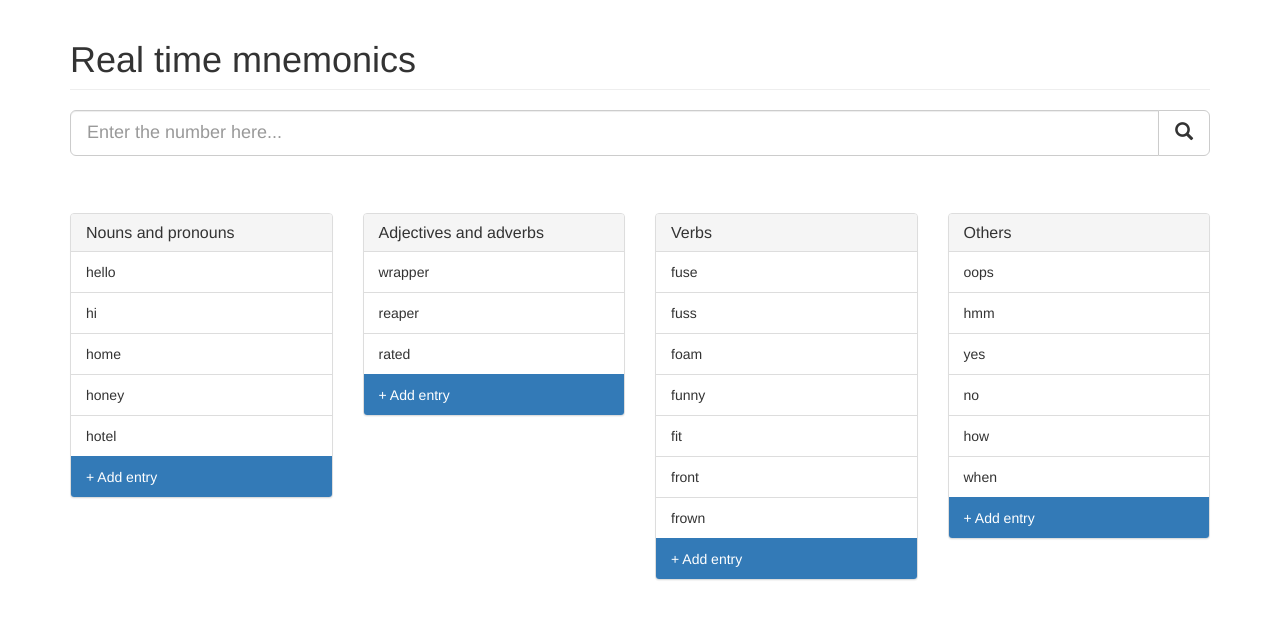
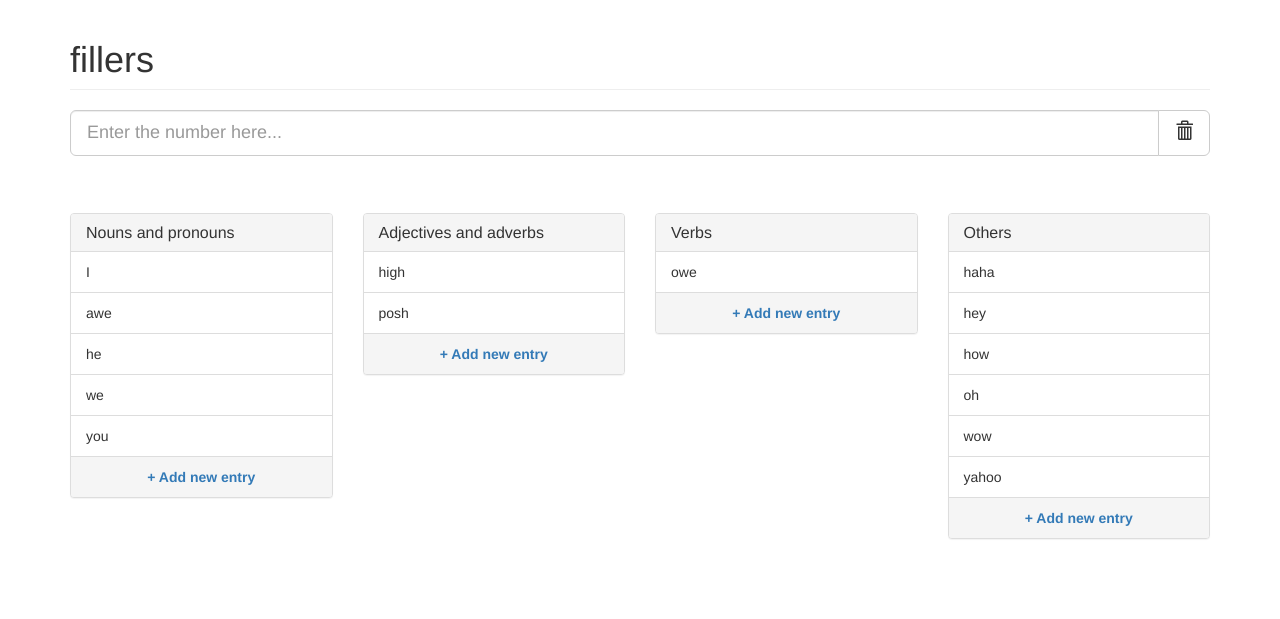
Before and after one commit to ishehroze/mnemonics, a Flask app: page / in a window 1280 px wide. Shown: the top 619 px of the page. Run offline with Flask 2, Linux system fonts and the light colour scheme; some libraries are stand-ins or nearby versions.

Commit message:
First working version

```diff
--- a/app.py
+++ b/app.py
@@ -21,10 +21,14 @@ def ajax(number):
     return json.dumps(num_dct)
 
 
-@app.route('/add/<number>/<mnemonic>/<pos_sym>')
-def add(number, mnemonic, pos_sym):
-    mn.add_entry(number, mnemonic, pos_sym, json_file)
-    return mn.read_json(json_file)
+@app.route('/add/<number>-<pos_sym>-<mnemonic>')
+def add(number, pos_sym, mnemonic):
+    return mn.add_entry(number, mnemonic, pos_sym, json_file_name)
+
+
+@app.route('/remove/<number>-<pos_sym>-<mnemonic>')
+def remove(number, pos_sym, mnemonic):
+    return mn.remove_entry(number, mnemonic, pos_sym, json_file_name)
 
 
 @app.route('/view/<number>')
--- a/mnemonics.json
+++ b/mnemonics.json
@@ -1 +1 @@
-{"11": {"adjective/adverb": [], "noun/pronoun": ["date", "teddy", "data"], "verb": ["date"], "others": []}, "10": {"adjective/adverb": [], "noun/pronoun": [], "verb": ["tease"], "others": []}, "123": {"adjective/adverb": [], "noun/pronoun": ["denim"], "verb": [], "others": []}, "12": {"adjective/adverb": ["tiny"], "noun/pronoun": ["tin", "don"], "verb": ["done"], "others": []}, "fillers": {"adjective/adverb": ["high"], "noun/pronoun": ["we", "you", "I", "awe"], "verb": ["owe"], "others": ["oh", "wow", "haha", "yahoo", "how"]}}
+{"123": {"verb": [], "others": [], "adjective/adverb": [], "noun/pronoun": ["denim"]}, "10": {"verb": ["tease"], "others": [], "adjective/adverb": [], "noun/pronoun": []}, "1": {"verb": ["do", "hate", "hit", "tie"], "noun/pronoun": ["day", "tea", "tie", "toe", "toy"], "adjective/adverb": ["hot", "wet", "white", "wide"], "others": []}, "11": {"verb": ["date"], "others": [], "adjective/adverb": ["tidy", "tight"], "noun/pronoun": ["dad", "data", "date", "duty", "teddy", "tide"]}, "12": {"verb": ["done"], "others": [], "adjective/adverb": ["tiny"], "noun/pronoun": ["tin", "don"]}, "fillers": {"verb": ["owe"], "others": ["haha", "hey", "how", "oh", "wow", "yahoo"], "adjective/adverb": ["high", "posh"], "noun/pronoun": ["I", "awe", "he", "we", "you"]}}
--- a/static/css/styles.css
+++ b/static/css/styles.css
@@ -1,3 +1,45 @@
 .top10 {
     margin-top: 5%;
 }
+
+.words .word .delete-word {
+    display: none;
+}
+
+.words .word:hover .delete-word {
+    display: inline;
+}
+
+a.add-word {
+    display: block;
+    color: #337AB7;
+    font-weight: bold;
+}
+
+a.add-word:hover {
+    color: white;
+    background-color: #D9534F;
+    border-color: #D43F3A;
+}
+
+a.add-word-done {
+    display: block;
+    color: #3C763D;
+    background-color: #DFF0D8;
+    font-weight: bold;
+}
+
+a.add-word-done:hover {
+    color: white;
+    background-color: #5CB85C;
+    border-color: #4CAE4C;
+}
+
+.word-input {
+    border-radius: 0;
+    margin-top: 1px;
+}
+
+.updated.glow {
+    border-radius: 0 0 2px red;
+}
--- a/static/js/main.js
+++ b/static/js/main.js
@@ -1,12 +1,40 @@
+var num_val = function () {
+    var number_val = $('#number').val();
+
+    if (number_val == "") { number_val = "fillers" };
+
+    return number_val;
+}
+
 var update_words = function (selector, wordList) {
-    $(selector + " .words").remove();
-    $(selector).append('<ul class="list-group words"></ul>');
+    $(selector + " .word").remove();
 
-    wordList.forEach(function (word) {
-        $(selector + " ul.list-group").append('<li class="list-group-item">' + word + "</li>");
-    });
+    if (wordList.length === 0) {
+        $(selector).parent().removeClass('panel-default');
+        $(selector).parent().addClass('panel-info');
+    }
+    else {
+        wordList.sort().forEach(function (word) {
+            var number,
+                pos,
+                word_id;
 
-    $(selector + " ul.list-group").append('<li class="list-group-item active">' + "+ Add Entry" + "</li>");
+            number = $('#number-heading').text();
+            pos = selector.replace("#", "");
+            pos = pos.replace("-list", "");
+            word_id = number + "-" + pos + "-" + word;
+
+            $(selector).parent().removeClass('panel-info');
+            $(selector).parent().addClass('panel-default');
+
+            $(selector).append(
+                '<li class="list-group-item word" id="' + word_id + '">' + word +
+                    '<button type="button" class="close delete-word" aria-label="Close">' +
+                        '<span aria-hidden="true">&times;</span>' +
+                    '</button>' +
+                '</li>');
+        });
+    }
 };
 
 var update_list = function (data) {
@@ -15,24 +43,124 @@ var update_list = function (data) {
     var verbs = data["verb"];
     var others = data["others"];
 
-    update_words('#n', nouns);
-    update_words('#ad', adjectives);
-    update_words('#v', verbs);
-    update_words('#oth', others);
+    update_words('#n-list', nouns);
+    update_words('#ad-list', adjectives);
+    update_words('#v-list', verbs);
+    update_words('#oth-list', others);
 };
 
 var update = function () {
-    var number_val = $('#number').val();
-
-    if (number_val == "") { number_val = "Filler" };
+    var number_val = num_val();
+    $('.temp').remove();
+    $('.add-word').show();
     $('#number-heading').text(number_val);
 
-    $.getJSON('http://localhost:5000/ajax/' + number_val, function (data) {
+    $.getJSON('/ajax/' + number_val, function (data) {
         update_list(data);
         return data;
     });
 };
 
+var startup = function (callback) {
+    update();
+    callback();
+}
+
 $(document).ready(function () {
-    $('#number').on('keyup', update);
+    update();
+
+    $('#number').keyup(update);
+
+    $('#empty-text').click(function () {
+        $('#number').val("");
+        update();
+    });
+
+    // "+ Add Entry" buttons
+    var addButtonClickEvent = function (posSym, pos) {
+        var addButtonId = '#add-' + posSym;
+
+        $(addButtonId).click(function () {
+            var placeHolderText,
+                listId,
+                inputIdValue,
+                doneButtonIdValue,
+                inputId,
+                inputWord,
+                wordIdVal,
+                wordId,
+                inputVal;
+
+            $(addButtonId).hide();
+
+            listId = '#' + posSym + '-list';
+            inputIdValue = posSym + '-input';
+
+            placeHolderText = "Enter " + pos + " for " + num_val();
+            $(listId).append('<input type="text" class="form-control word-input temp" id="' + inputIdValue + '" placeholder="' + placeHolderText + '">');
+
+            doneButtonIdValue = "add-" + posSym + "-done";
+            $(listId).parent().append(
+                '<a class="panel-footer text-center add-word-done temp" id="' + doneButtonIdValue + '" href="#">Done</a>');
+
+            doneButtonId = "#" + doneButtonIdValue;
+
+            $(doneButtonId).click(function () {
+                inputId = "#" + inputIdValue;
+                inputVal = $(inputId).val();
+
+                if (inputVal === "") {
+                    alert("Please enter a meaningful word");
+
+                } else {
+                    wordIdVal = num_val() + "-" + posSym + "-" + inputVal;
+                    $.getJSON('/add/' + wordIdVal, function (data) {
+                        //console.log(data);
+                        if (data.status === "success") {
+                            $(inputId).remove();
+                            $(doneButtonId).remove();
+                            $(addButtonId).show();
+                            update();
+                            wordId = "#" + wordIdVal;
+                            console.log(wordId);
+                            $(wordId).addClass("updated");
+                            $(wordId).addClass("glow");
+                        }
+                        else {
+                            if (data.status === "duplicate") { alert("Duplicate") }
+                            else { alert("Adding Failed"); }
+                        }
+                    });
+                }
+                return false;
+            });
+            return false;
+        });
+        console.log(posSym + " created");
+    };
+
+    addButtonClickEvent('n', 'noun/pronoun');
+    addButtonClickEvent('ad', 'adjective/adverb');
+    addButtonClickEvent('v', 'verb');
+    addButtonClickEvent('oth', 'other stuff');
+
+    // Dynamic contents
+    $(".words").on('click', '.delete-word', function () {
+        var confirmed,
+            word,
+            word_id;
+
+        word = $(this).parent().text();
+        word_id = $(this).parent().attr("id");
+        word = word.replace(word[word.length - 1], "");   // removes the ugly x sign
+        confirmed = confirm('Are you sure you want to delete ' + '"' + word + '"?');
+
+        if (confirmed) {
+            $.getJSON('/remove/' + word_id, function (data) {
+                //console.log(data);
+                if (data.status === "success") { update(); }
+                else { alert("Deletion Failed.") }
+            });
+        }
+    });
 });
--- a/templates/demo.html
+++ b/templates/demo.html
@@ -1,13 +1,13 @@
 {% extends 'base.html' %}
 
-{% block title %}Demo{% endblock %}
+{% block title %}Real time mnemonics{% endblock %}
 
 {% block content %}
 
 <div class="row">
     <div class="col-xs-12">
         <h1 class="page-header" id="number-heading">
-            Real time mnemonics
+            fillers
         </h1>
     </div>
 </div>
@@ -16,71 +16,46 @@
         <div class="input-group input-group-lg">
             <input type="text" class="form-control" placeholder="Enter the number here..." name="number" id="number">
             <div class="input-group-btn">
-                <button class="btn btn-default" type="submit"><i class="glyphicon glyphicon-search"></i></button>
+                <button class="btn btn-default" id="empty-text" title="empty textbox"><span class="glyphicon glyphicon-trash"></span></button>
             </div>
         </div>
     </div>
 </div>
 <div class="row top10">
     <div class="col-xs-12 col-sm-6 col-md-3">
-        <div class="panel panel-default pos" id="n">
+        <div class="panel panel-default">
             <div class="panel-heading">
                 <h4 class="panel-title">Nouns and pronouns</h4>
             </div>
-            <ul class="list-group words">
-                <li class="list-group-item">hello</li>
-                <li class="list-group-item">hi</li>
-                <li class="list-group-item">home</li>
-                <li class="list-group-item">honey</li>
-                <li class="list-group-item">hotel</li>
-                <li class="list-group-item active">+ Add entry</li>
-            </ul>
+            <ul class="list-group words" id="n-list"></ul>
+            <a class="panel-footer text-center add-word" id="add-n" href="#">+ Add new entry</a>
         </div>
     </div>
     <div class="col-xs-12 col-sm-6 col-md-3">
-        <div class="panel panel-default pos" id="ad">
+        <div class="panel panel-default">
             <div class="panel-heading">
                 <h4 class="panel-title">Adjectives and adverbs</h4>
             </div>
-            <ul class="list-group words">
-                <li class="list-group-item">wrapper</li>
-                <li class="list-group-item">reaper</li>
-                <li class="list-group-item">rated</li>
-                <li class="list-group-item active">+ Add entry</li>
-            </ul>
+            <ul class="list-group words" id="ad-list"></ul>
+            <a class="panel-footer text-center add-word" id="add-ad" href="#">+ Add new entry</a>
         </div>
     </div>
     <div class="col-xs-12 col-sm-6 col-md-3">
-        <div class="panel panel-default pos" id="v">
+        <div class="panel panel-default">
             <div class="panel-heading">
                 <h4 class="panel-title">Verbs</h4>
             </div>
-            <ul class="list-group words">
-                <li class="list-group-item">fuse</li>
-                <li class="list-group-item">fuss</li>
-                <li class="list-group-item">foam</li>
-                <li class="list-group-item">funny</li>
-                <li class="list-group-item">fit</li>
-                <li class="list-group-item">front</li>
-                <li class="list-group-item">frown</li>
-                <li class="list-group-item active">+ Add entry</li>
-            </ul>
+            <ul class="list-group words" id="v-list"></ul>
+            <a class="panel-footer text-center add-word" id="add-v" href="#">+ Add new entry</a>
         </div>
     </div>
     <div class="col-xs-12 col-sm-6 col-md-3">
-        <div class="panel panel-default pos" id="oth">
+        <div class="panel panel-default">
             <div class="panel-heading">
                 <h4 class="panel-title">Others</h4>
             </div>
-            <ul class="list-group words">
-                <li class="list-group-item">oops</li>
-                <li class="list-group-item">hmm</li>
-                <li class="list-group-item">yes</li>
-                <li class="list-group-item">no</li>
-                <li class="list-group-item">how</li>
-                <li class="list-group-item">when</li>
-                <li class="list-group-item active">+ Add entry</li>
-            </ul>
+            <ul class="list-group words" id="oth-list"></ul>
+            <a class="panel-footer text-center add-word" id="add-oth" href="#">+ Add new entry</a>
         </div>
     </div>
 </div>
```
Also changed, not shown: mnemonics.py (+32 -3 lines).
